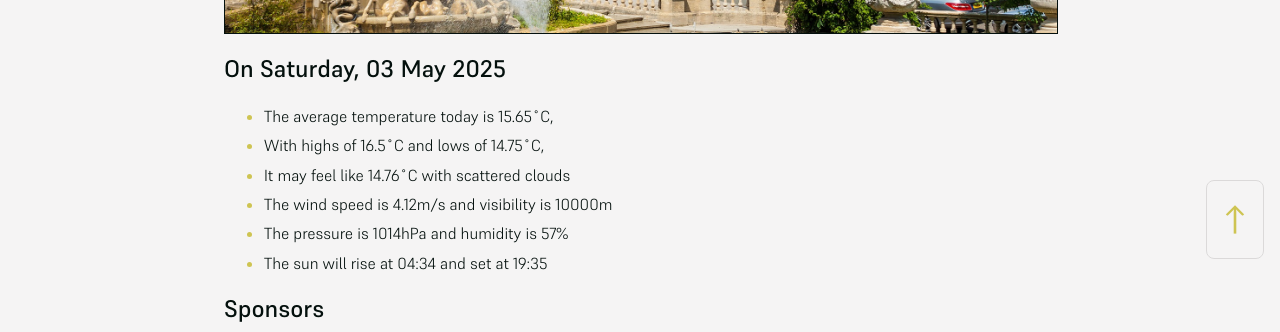
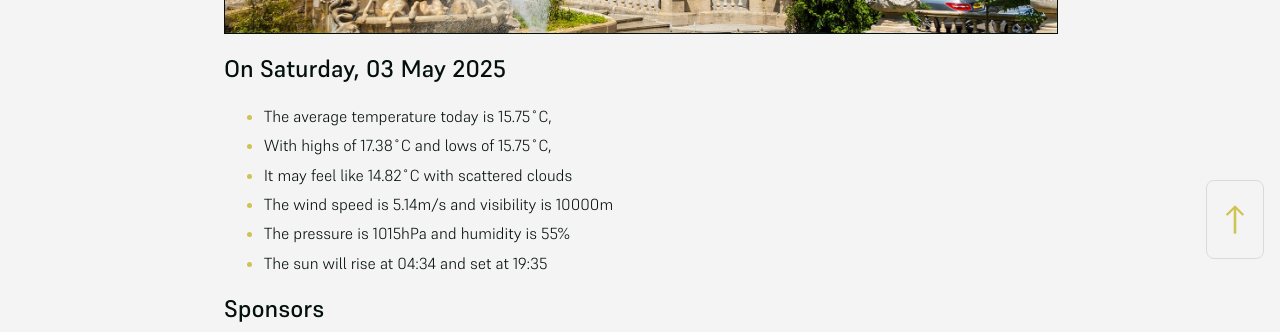
Before and after one commit to mat-0/cheltenham-open-data, a Jekyll site: the page built from index.md, in a window 1280 px wide. Shown: the part 625-957 px from the top of the page. Built offline with Jekyll 4.4.1, drawn with Linux system fonts in a browser that asks for light colours.

Commit message:
Updated 2025-05-03 16:57:47

```diff
--- a/index.md
+++ b/index.md
@@ -10,11 +10,11 @@ seo: Menu
 <!-- weather_marker starts -->
 ## On Saturday, 03 May 2025
 
-- The average temperature today is 15.65˚C,
-- With highs of 16.5˚C and lows of 14.75˚C,
-- It may feel like 14.76˚C with scattered clouds
-- The wind speed is 4.12m/s and visibility is 10000m
-- The pressure is 1014hPa and humidity is 57%
+- The average temperature today is 15.75˚C,
+- With highs of 17.38˚C and lows of 15.75˚C,
+- It may feel like 14.82˚C with scattered clouds
+- The wind speed is 5.14m/s and visibility is 10000m
+- The pressure is 1015hPa and humidity is 55%
 - The sun will rise at 04:34 and set at 19:35
 
 <!-- weather_marker ends -->
```
Also changed, not shown: _data/flood.json (+5 -69 lines), _pages/news.md (+11 -11 lines).
